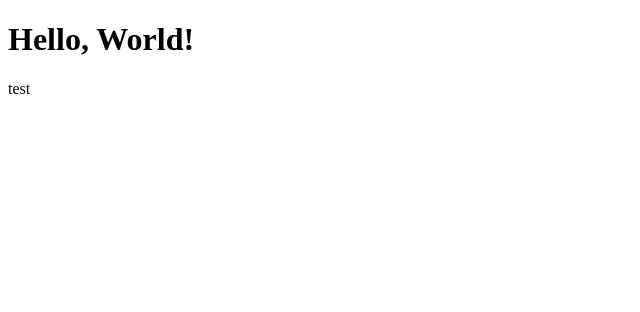
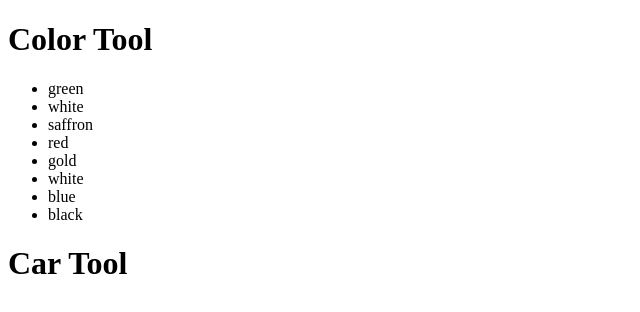
Before and after one commit to t4d-classes/applied-javascript_05172021, a JavaScript app in the folder react-app/: page / in a window 1280 px wide. Shown: the top 312 px of the page, without its empty margins (0-640 px from the left). Built offline with nearby package versions, Linux system fonts and the light colour scheme.

Commit message:
add exercise 2

```diff
--- /dev/null
+++ b/react-app/src/components/CarTool.js
@@ -0,0 +1,7 @@
+export const CarTool = () => {
+  return (
+    <header>
+      <h1>Car Tool</h1>
+    </header>
+  );
+};
--- /dev/null
+++ b/react-app/src/components/ColorTool.js
@@ -0,0 +1,19 @@
+export const ColorTool = () => {
+  return (
+    <>
+      <header>
+        <h1>Color Tool</h1>
+      </header>
+      <ul>
+          <li>green</li>
+          <li>white</li>
+          <li>saffron</li>
+          <li>red</li>
+          <li>gold</li>
+          <li>white</li>
+          <li>blue</li>
+          <li>black</li>
+      </ul>
+    </>
+  );
+};
--- a/react-app/src/index.js
+++ b/react-app/src/index.js
@@ -1,5 +1,12 @@
 import { render } from "react-dom";
 
-import { HelloWorld } from "./components/HelloWorld";
+import { ColorTool } from "./components/ColorTool";
+import { CarTool } from "./components/CarTool";
 
-render(<HelloWorld />, document.querySelector("#root"));
+render(
+  <>
+    <ColorTool />
+    <CarTool />
+  </>,
+  document.querySelector("#root")
+);
```
Also changed, not shown: react-app/exercises/exercise-2.md (added, +13 -0 lines).
